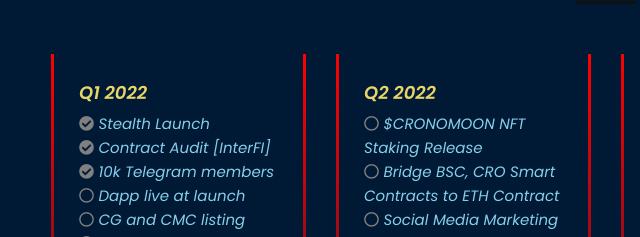
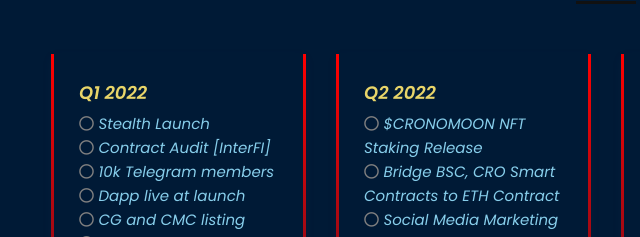
Before and after one commit to Skullyboys/cronomoon, a plain HTML site: page index.html in a window 1280 px wide. Shown: the part 1792-2029 px from the top of the page, 34-674 px from the left. Drawn offline with nearby package versions, Linux system fonts and the light colour scheme.

Commit message:
Update index.html

```diff
--- a/index.html
+++ b/index.html
@@ -317,11 +317,11 @@
 <div class="box-shadow-lg p-25px my-box-1 hover-top transition box-shadow-hover" style="height:500px">
 <div class="p-30px-b">
 <h6 class="font-w-600 dark-color" style="color:#E8D569">Q1 2022</h6>
-<span class=""><i aria-hidden="true" class="fas fa-check-circle" style="color:gray"></i></span>
+<span class=""><i aria-hidden="true" class="far fa-circle" style="color:gray"></i></span>
 <span class="" style="color:skyblue">Stealth Launch</span><br />
-<span class=""><i aria-hidden="true" class="fas fa-check-circle" style="color:gray"></i></span>
+<span class=""><i aria-hidden="true" class="far fa-circle" style="color:gray"></i></span>
 <span class="" style="color:skyblue">Contract Audit [InterFI]</span><br />
-<span class=""><i aria-hidden="true" class="fas fa-check-circle" style="color:gray"></i></span>
+<span class=""><i aria-hidden="true" class="far fa-circle" style="color:gray"></i></span>
 <span class="" style="color:skyblue">10k Telegram members</span><br />
 <span class=""><i aria-hidden="true" class="far fa-circle" style="color:gray"></i></span>
 <span class="" style="color:skyblue">Dapp live at launch</span><br />
```
